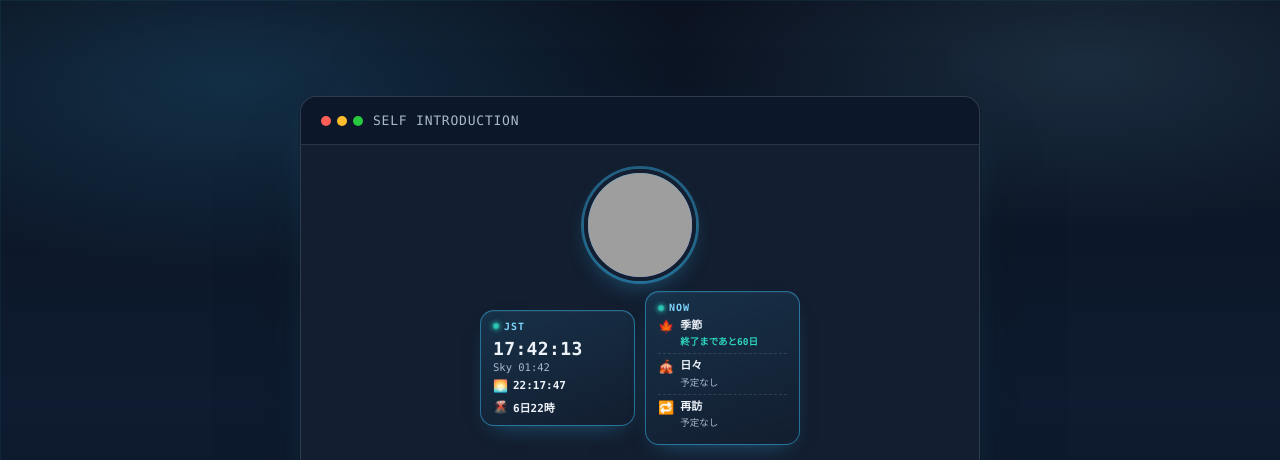
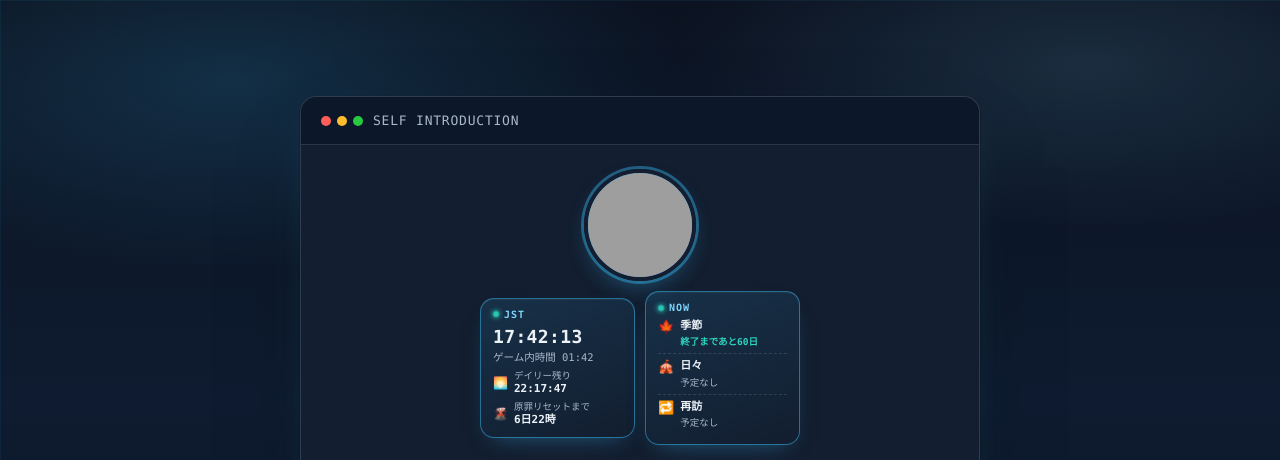
Before and after one commit to taipak5000/profile, a plain HTML site: page index.html in a window 1280 px wide. Shown: the top 460 px of the page. Drawn offline with Linux system fonts and the light colour scheme; grey boxes are pictures that could not be loaded; a web font is replaced by a local one.

Commit message:
JSTパネルのラベル表記を変更（ゲーム内時間・デイリー残り・原罪リセットまで）

```diff
--- a/index.html
+++ b/index.html
@@ -490,12 +490,16 @@
   .sky-clock-sub { font-size: 10.5px; color: var(--text-muted); margin-top: 2px; white-space: nowrap; }
 
   .sky-reset-mini {
-    display: flex; align-items: center; gap: 5px;
-    font-size: 11px; color: var(--text-muted); margin-top: 6px;
-    font-variant-numeric: tabular-nums; cursor: help;
+    display: flex; align-items: center; gap: 6px;
+    margin-top: 6px; cursor: help;
   }
-  .sky-reset-icon { font-size: 12px; }
-  .sky-reset-val { color: var(--text); font-weight: 700; }
+  .sky-reset-icon { font-size: 12px; flex-shrink: 0; }
+  .sky-reset-text { min-width: 0; }
+  .sky-reset-label-mini { font-size: 9.5px; color: var(--text-muted); line-height: 1.25; white-space: nowrap; }
+  .sky-reset-val {
+    font-size: 11px; color: var(--text); font-weight: 700; line-height: 1.25;
+    font-variant-numeric: tabular-nums; white-space: nowrap;
+  }
   .sky-reset-val.soon { color: #FBBF24; }
 
   .sky-active-item {
@@ -573,14 +577,20 @@
         <div class="sky-panel sky-panel-left" id="skyPanelClock">
           <div class="sky-panel-label"><span class="sky-live-dot"></span>JST</div>
           <div class="sky-clock-time" id="skyJstClock">--:--:--</div>
-          <div class="sky-clock-sub" id="skyClockSub">Sky --:--</div>
+          <div class="sky-clock-sub" id="skyClockSub">ゲーム内時間 --:--</div>
           <div class="sky-reset-mini" id="skyDailyResetMini">
             <span class="sky-reset-icon">🌅</span>
-            <span class="sky-reset-val" id="skyDailyCountdown">--:--:--</span>
+            <div class="sky-reset-text">
+              <div class="sky-reset-label-mini">デイリー残り</div>
+              <div class="sky-reset-val" id="skyDailyCountdown">--:--:--</div>
+            </div>
           </div>
           <div class="sky-reset-mini" id="skyEdenResetMini">
             <span class="sky-reset-icon">🌋</span>
-            <span class="sky-reset-val" id="skyEdenCountdown">--</span>
+            <div class="sky-reset-text">
+              <div class="sky-reset-label-mini">原罪リセットまで</div>
+              <div class="sky-reset-val" id="skyEdenCountdown">--</div>
+            </div>
           </div>
         </div>
 
@@ -938,7 +948,7 @@
     const jst = getZoneParts('Asia/Tokyo');
 
     document.getElementById('skyJstClock').textContent = `${pad2(jst.h)}:${pad2(jst.mi)}:${pad2(jst.s)}`;
-    document.getElementById('skyClockSub').textContent = `Sky ${pad2(pt.h)}:${pad2(pt.mi)}`;
+    document.getElementById('skyClockSub').textContent = `ゲーム内時間 ${pad2(pt.h)}:${pad2(pt.mi)}`;
 
     // デイリーリセット: 毎日 Sky時間0:00（＝PT 0:00）
     const secOfDay = pt.h * 3600 + pt.mi * 60 + pt.s;
```
